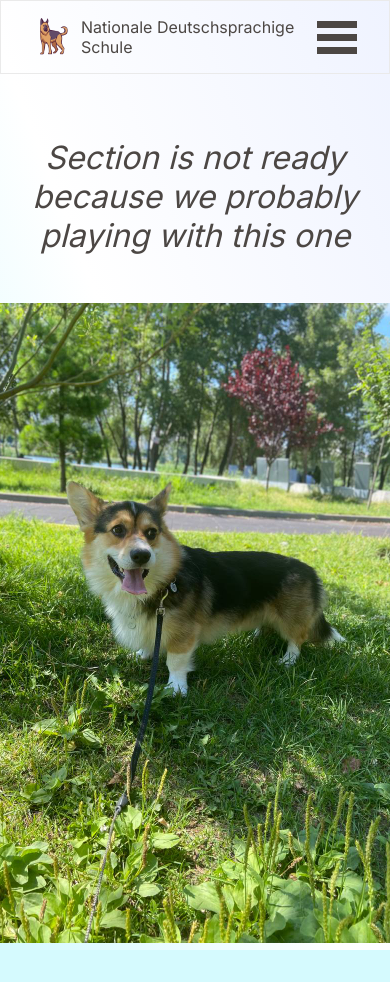
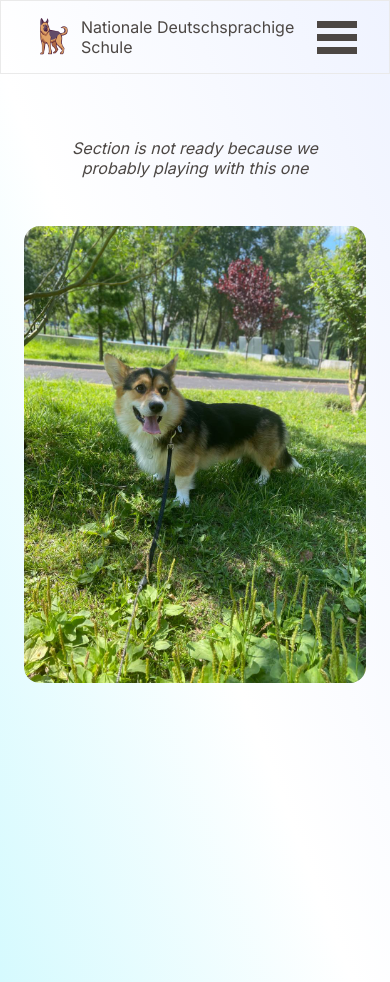
Before and after one commit to mishin78/nGls, a Next.js app: page /exams in a window 390 px wide. Before the commit the page ends 950 px from the top, so only its background shows below. Built offline with nearby package versions, Linux system fonts and the light colour scheme.

Commit message:
excuses sectiom media qeries

```diff
--- a/app/styles.sass
+++ b/app/styles.sass
@@ -86,7 +86,7 @@ main
     justify-content: flex-start
     width: 100%
     height: 100vh
-    margin-top: 2rem
+    margin: 2rem auto
     gap: 2.5rem
     .cloud0
         position: absolute
@@ -235,8 +235,10 @@ main
     align-items: center
     flex-direction: column
     padding: 2rem
+    text-align: center
     h1
         font-size: 2rem
+        text-wrap: balance
     img
         margin-top: 3rem
         border-radius: 1rem
@@ -258,14 +260,12 @@ main
     border: 1px solid #22C55D
 
 
-@media screen and ( max-width: 1325px )
-    main
-        text-align: center
-        .mainBox
-            grid-template-columns: repeat(3, 250px)
 
 
 @media screen and ( max-width: 1150px )
+    main
+        .mainBox
+            grid-template-columns: repeat(2, 300px)
     nav
         position: relative
         .sectionsBox
@@ -301,6 +301,7 @@ main
             .last
                 margin: 3px 0 0 0
 
+
 @media screen and ( max-width: 930px )
     main
         h1
@@ -311,11 +312,26 @@ main
     main
         h1
             font-size: 2rem
-        .mainBox
-            grid-template-columns: repeat(2, 250px)
 
 
-@media screen and ( max-width: 600px )
+
+@media screen and ( max-width: 700px )
     main
         .mainBox
-            grid-template-columns: repeat(1, 250px)
+            grid-template-columns: repeat(1, 300px)
+
+@media screen and ( max-width: 621px )
+    .excuses
+        h1
+            font-size: 1.5rem
+
+@media screen and ( max-width: 562px )
+    .excuses
+        img
+            width: 342.85px
+            height: 457.14px
+
+@media screen and ( max-width: 504px )
+    .excuses
+        h1
+            font-size: 1rem
```
